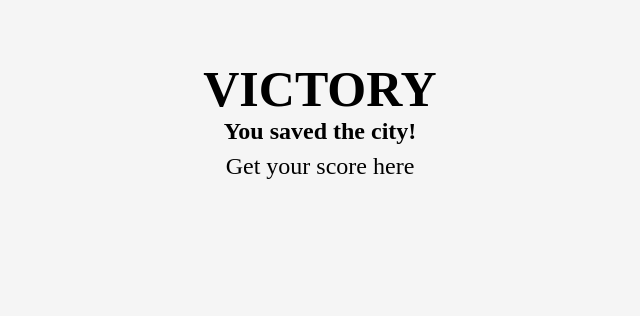
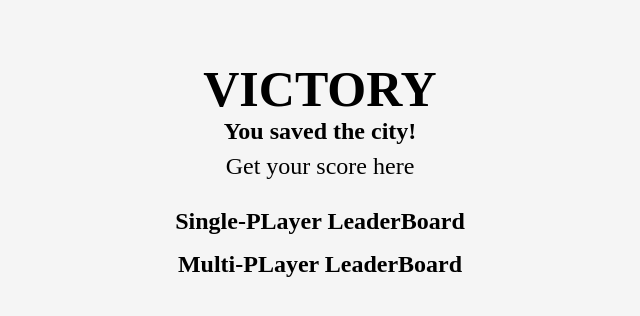
Before and after one commit to WojciechProkop/mirrored_w20borg, an Electron app: page Victory.html in a window 800 px wide. Shown: the whole page, without its empty margins (80-720 px from the left). Drawn offline with Linux system fonts and the light colour scheme.

Commit message:
added space for leader board

```diff
--- a/Victory.html
+++ b/Victory.html
@@ -7,15 +7,24 @@
 
     <link rel="stylesheet" href="./pref.css">
 </head>
-<body onload="saveScore()">
+<body onload="saveScore(), singleScoreBoard(), multiScoreBoard()">
 <div id="header">
     <h1>VICTORY</h1>
     <h2>You saved the city!</h2>
     <p>Get your score here</p>
     <h3 id="score"></h3>
-
 </div>
-
+<div id="clear"></div>
+<div id="main">
+    <div id="single">
+        <h2>Single-PLayer LeaderBoard </h2>
+        <p id="single-player-score"></p>
+    </div>
+    <div id="mutli">
+        <h2>Multi-PLayer LeaderBoard </h2>
+        <p id="multi-player-score"></p>
+    </div>
+</div>
 </body>
 </html>
 
```
